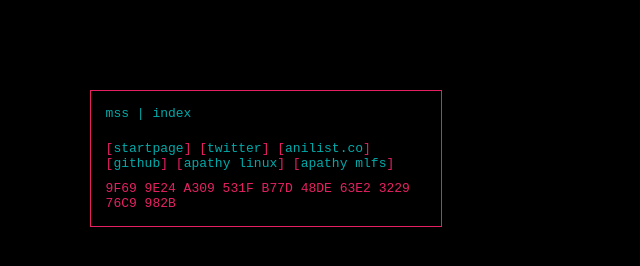
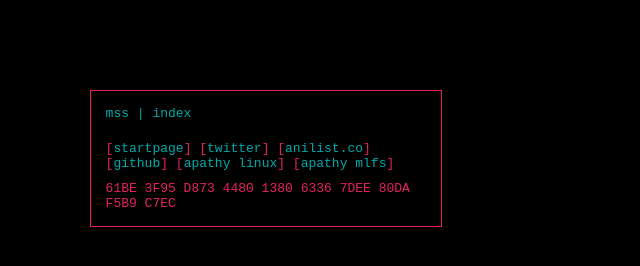
Before and after one commit to mrdeepak0523/mssx86.github.io, a plain HTML site: page index.html in a window 1280 px wide. Shown: the full height of the page, 0-640 px from the left. Drawn offline with Linux system fonts and the light colour scheme.

Commit message:
upd: gpg fingerprint.

```diff
--- a/index.html
+++ b/index.html
@@ -47,7 +47,7 @@
    [<a href="https://github.com/mssx86/apathy-mlfs">apathy mlfs</a>]
   </div>
   <div class=gpg>
-   9F69 9E24 A309 531F B77D  48DE 63E2 3229 76C9 982B
+   61BE 3F95 D873 4480 1380  6336 7DEE 80DA F5B9 C7EC
   </div>
  </div>
  </body>
```
